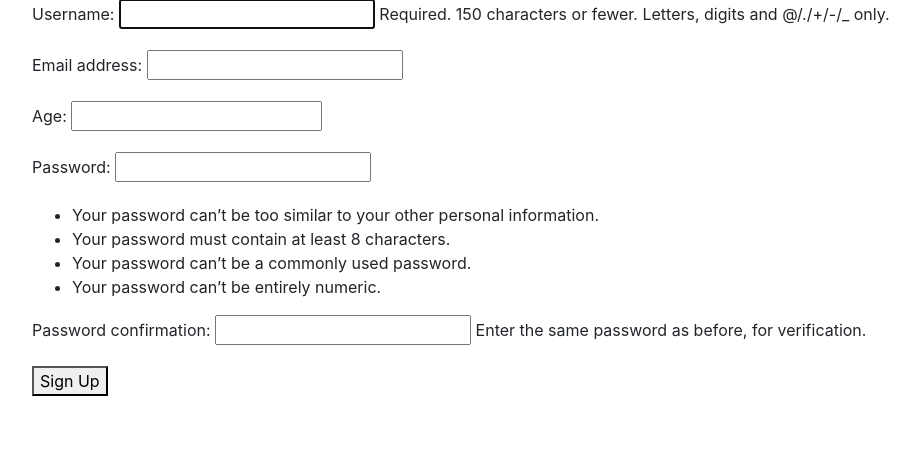
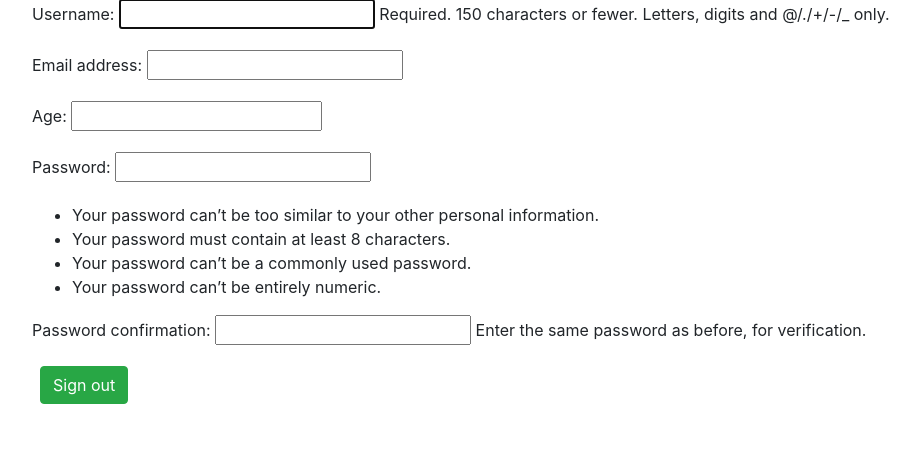
Before and after one commit to Alhrafas/Newspapaer-update-app, a Django app: page /accounts/signup/ in a window 1280 px wide. Shown: the part 103-560 px from the top of the page, without its empty margins (53-973 px from the left). Run offline with Django 4.2, Linux system fonts and the light colour scheme.

Commit message:
initial commit

```diff
--- a/accounts/templates/registration/login.html
+++ b/accounts/templates/registration/login.html
@@ -7,7 +7,7 @@
 <form method="POST">
       {% csrf_token %}
       {{ form.as_p }}
-      <button type="submit">Log In</button>
+      <button class="btn btn-success ml-2" type="submit">Log in</button>
 </form>
 
 {% endblock content %}
--- a/accounts/templates/registration/signup.html
+++ b/accounts/templates/registration/signup.html
@@ -8,7 +8,7 @@
 <form method="POST">
       {% csrf_token %}
       {{ form.as_p }}
-      <button type="submit">Sign Up</button>
+      <button class="btn btn-success ml-2" type="submit">Sign out</button>
 </form>
 
 {% endblock %}
```
Also changed, not shown: db.sqlite3.
